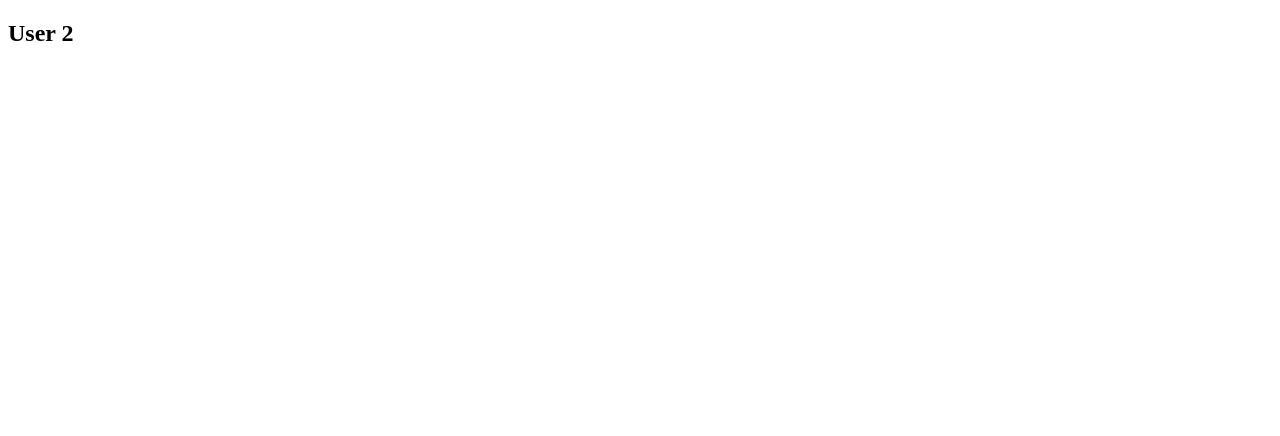
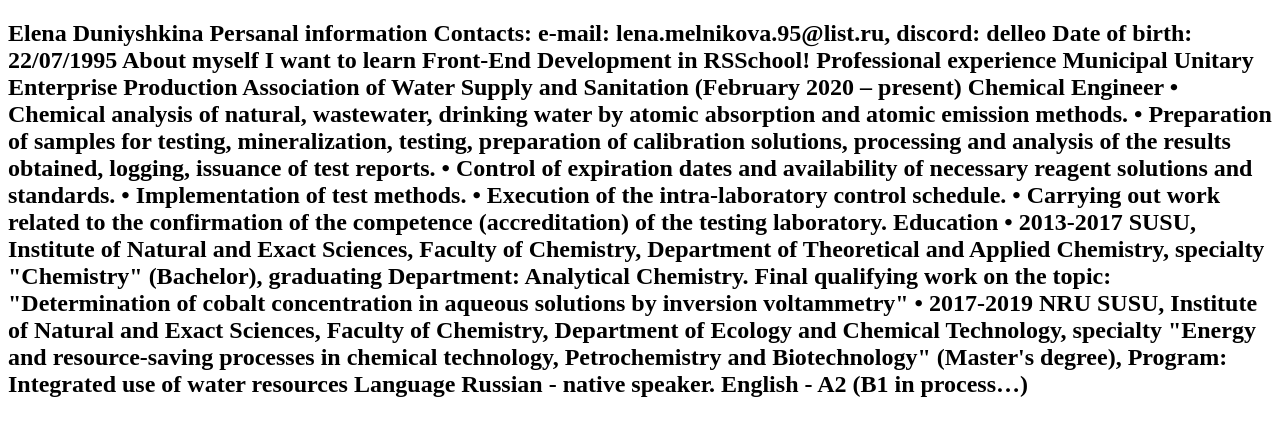
Before and after one commit to Delleo/rsschool-cv, a plain HTML site: page index.html in a window 1280 px wide. Drawn offline with Linux system fonts and the light colour scheme.

Commit message:
feat: add info in cv

```diff
--- a/index.html
+++ b/index.html
@@ -7,6 +7,36 @@
    <title>Document</title>
  </head>
  <body>
-  <h2>User 2</h2>
+  <h2>Elena Duniyshkina
+    Persanal information
+    Contacts: e-mail: lena.melnikova.95@list.ru, discord: delleo
+
+    Date of birth: 22/07/1995
+
+    About myself
+    I want to learn Front-End Development in RSSchool!
+
+    Professional experience
+    Municipal Unitary Enterprise Production Association of Water Supply and Sanitation (February 2020 – present) Chemical Engineer
+
+    • Chemical analysis of natural, wastewater, drinking water by atomic absorption and atomic emission methods.
+
+    • Preparation of samples for testing, mineralization, testing, preparation of calibration solutions, processing and analysis of the results obtained, logging, issuance of test reports.
+
+    • Control of expiration dates and availability of necessary reagent solutions and standards.
+
+    • Implementation of test methods.
+
+    • Execution of the intra-laboratory control schedule.
+
+    • Carrying out work related to the confirmation of the competence (accreditation) of the testing laboratory.
+
+    Education
+    • 2013-2017 SUSU, Institute of Natural and Exact Sciences, Faculty of Chemistry, Department of Theoretical and Applied Chemistry, specialty "Chemistry" (Bachelor), graduating Department: Analytical Chemistry. Final qualifying work on the topic: "Determination of cobalt concentration in aqueous solutions by inversion voltammetry"
+
+    • 2017-2019 NRU SUSU, Institute of Natural and Exact Sciences, Faculty of Chemistry, Department of Ecology and Chemical Technology, specialty "Energy and resource-saving processes in chemical technology, Petrochemistry and Biotechnology" (Master's degree), Program: Integrated use of water resources
+
+    Language
+    Russian - native speaker. English - A2 (B1 in process…)</h2>
  </body>
 </html>
```
